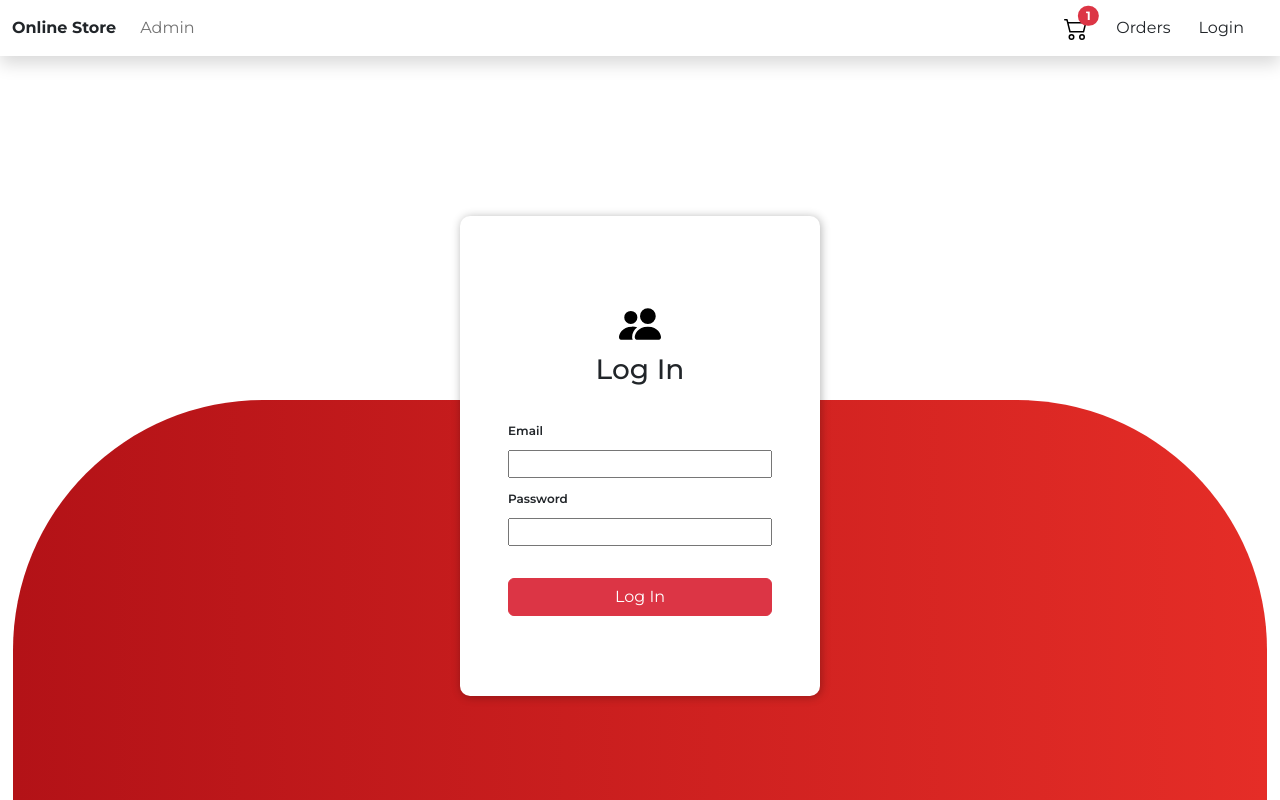
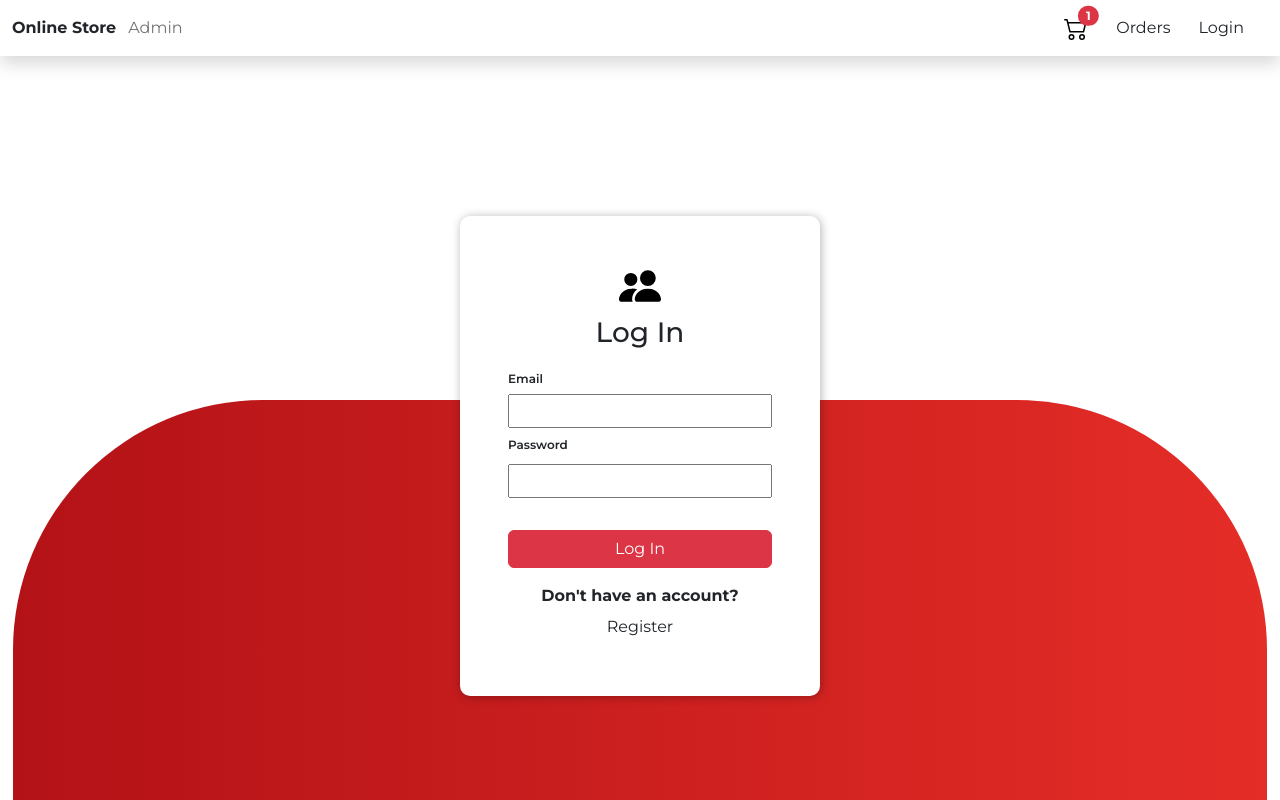
Before and after one commit to vladimir-zapata/online-shop, a React (Vite) app in the folder client/: page /login in a window 1280 px wide. Built offline with nearby package versions, Linux system fonts and the light colour scheme.

Commit message:
Login register done

```diff
--- /dev/null
+++ b/client/src/components/auth/LoginBox.jsx
@@ -0,0 +1,32 @@
+import { Link } from "react-router-dom";
+
+import { PeopleFill } from "react-bootstrap-icons";
+
+const LoginBox = ({ handler, styles }) => {
+  return (
+    <div className={`${styles.login_box} p-5`}>
+      <PeopleFill color="black" size={42} />
+      <h3>Log In</h3>
+      <form className="mt-2 w-100">
+        <div className="w-100">
+          <label htmlFor="email">Email</label>
+          <br />
+          <input id="email" className="my-1 w-100" type="email" />
+        </div>
+        <div className="w-100">
+          <label htmlFor="password">Password</label>
+          <br />
+          <input id="password" className="my-2 w-100" type="password" />
+        </div>
+        <br />
+        <button className="btn btn-danger w-100">Log In</button>
+      </form>
+      <p className="m-0 pt-3 text-center fw-bold">Don't have an account?</p>
+      <button onClick={handler} className="btn d-block mx-auto">
+        Register
+      </button>
+    </div>
+  );
+};
+
+export default LoginBox;
--- /dev/null
+++ b/client/src/components/auth/RegisterBox.jsx
@@ -0,0 +1,34 @@
+import { PeopleFill } from "react-bootstrap-icons";
+
+const RegisterBox = ({ handler, styles }) => {
+  return (
+    <div className={`${styles.login_box} p-5`}>
+      <h3>Register</h3>
+      <form className="mt-2 w-100">
+        <div className="w-100">
+          <label htmlFor="email">Full Name</label>
+          <br />
+          <input id="email" className="my-1 w-100" type="text" />
+        </div>
+        <div className="w-100">
+          <label htmlFor="email">Email</label>
+          <br />
+          <input id="email" className="my-2 w-100" type="email" />
+        </div>
+        <div className="w-100">
+          <label htmlFor="password">Password</label>
+          <br />
+          <input id="password" className="my-2 w-100" type="password" />
+        </div>
+        <br />
+        <button className="btn btn-danger w-100">Register</button>
+      </form>
+      <p className="m-0 pt-3 text-center fw-bold">Have an account?</p>
+      <button onClick={handler} className="btn d-block mx-auto">
+        Log In
+      </button>
+    </div>
+  );
+};
+
+export default RegisterBox;
--- a/client/src/components/shared/Navbar.jsx
+++ b/client/src/components/shared/Navbar.jsx
@@ -23,7 +23,7 @@ const Navbar = () => {
           <div className="collapse navbar-collapse" id="navbarText">
             <ul className="navbar-nav me-auto mb-2 mb-lg-0">
               <li className="nav-item">
-                <Link className="nav-link mx-3" to="/admin">
+                <Link className="nav-link mx-1" to="/admin">
                   Admin
                 </Link>
               </li>
--- a/client/src/pages/Login.jsx
+++ b/client/src/pages/Login.jsx
@@ -1,29 +1,27 @@
-import { PeopleFill } from "react-bootstrap-icons";
+import { useState } from "react";
+
+import LoginBox from "../components/auth/LoginBox";
+import RegisterBox from "../components/auth/RegisterBox";
 
 import styles from "./Login.module.scss";
 
 const Login = () => {
+  const [isLogin, setIsLogin] = useState(true);
+
+  const handleLogin = () => {
+    setIsLogin(!isLogin);
+  };
+
   return (
     <div
       className={`d-flex justify-content-center align-items-center container py-5 ${styles.login_container}`}
     >
-      <div className={`${styles.login_box} p-5`}>
-        <PeopleFill className="my-2" color="black" size={42} />
-        <h3>Log In</h3>
-        <br />
-        <div className="w-100">
-          <label htmlFor="email">Email</label>
-          <br />
-          <input id="email" className="my-2 w-100" type="text" />
-        </div>
-        <div className="w-100">
-          <label htmlFor="password">Password</label>
-          <br />
-          <input id="password" className="my-2 w-100" type="password" />
-        </div>
-        <br />
-        <button className="btn btn-danger w-100">Log In</button>
-      </div>
+      {isLogin ? (
+        <LoginBox handler={handleLogin} styles={styles} />
+      ) : (
+        <RegisterBox handler={handleLogin} styles={styles} />
+      )}
+
       <div className={styles.shape} />
     </div>
   );
--- a/client/src/pages/Login.module.scss
+++ b/client/src/pages/Login.module.scss
@@ -14,9 +14,21 @@
     background-color: white;
     box-shadow: 1px 1px 10px rgba($color: #000000, $alpha: 0.3);
 
+    h3 {
+      margin-top: 9px;
+    }
+
     label {
       font-weight: 600;
       font-size: 12px;
+    }
+
+    input {
+      padding: 3px 10px;
+
+      &:focus {
+        outline: none;
+      }
     }
   }
 
```
